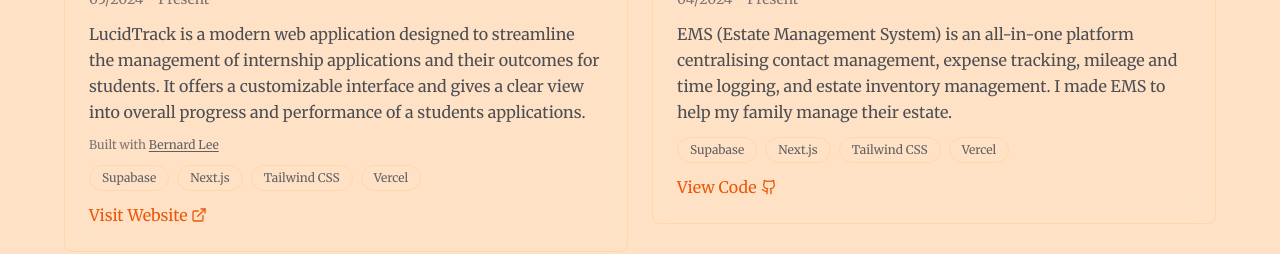
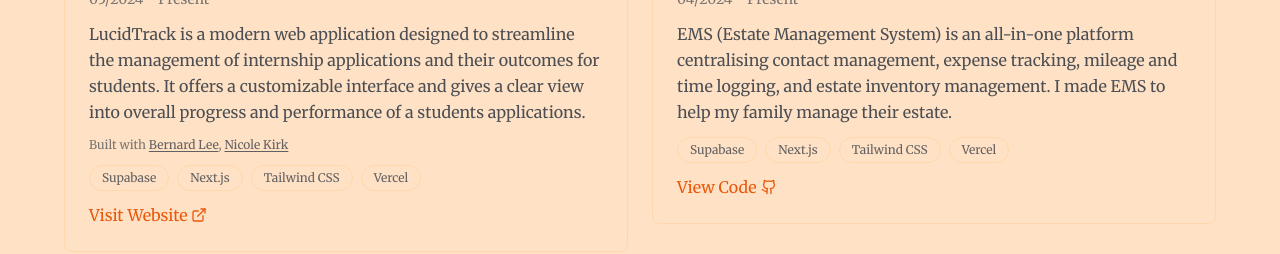
Before and after one commit to HarryB05/portfolio, a Next.js app: page /projects in a window 1280 px wide. Shown: the part 880-1134 px from the top of the page. Built offline with nearby package versions, Linux system fonts and the light colour scheme; a web font is replaced by a local one.

Commit message:
update contibs

```diff
--- a/src/app/projects/page.tsx
+++ b/src/app/projects/page.tsx
@@ -53,7 +53,11 @@ export default function Projects() {
       collaborators: [
         {
           name: "Bernard Lee",
-          github: "https://github.com/Bernard-LTW"
+          github: "https://bernardlee.co.uk"
+        },
+        {
+          name: "Nicole Kirk",
+          github: "https://nicolekirk.io"
         }
       ],
       carousel: [
@@ -107,7 +111,7 @@ export default function Projects() {
       collaborators: [
         {
           name: "Bernard Lee",
-          github: "https://github.com/Bernard-LTW"
+          github: "https://bernardlee.co.uk"
         }
       ]
     },
```
